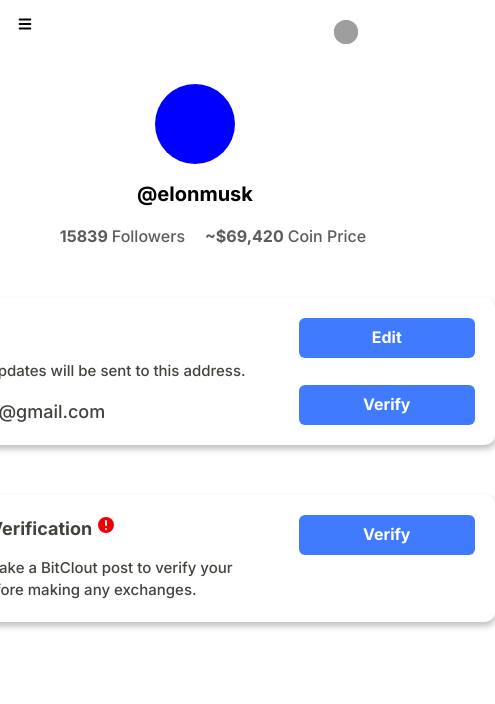
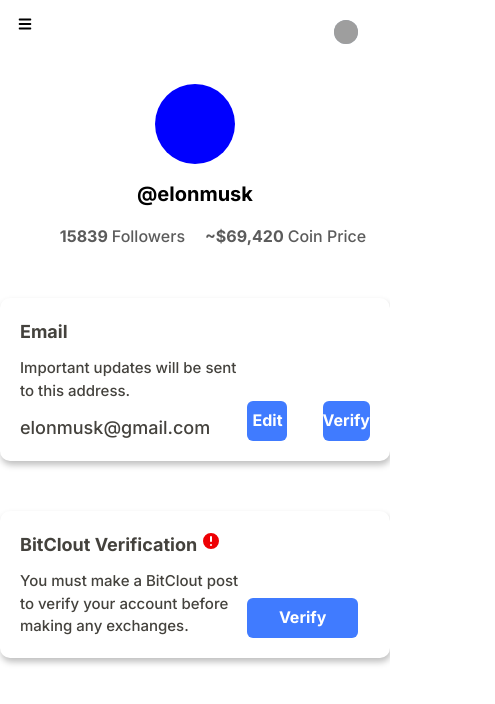
Before and after one commit to bitswap-network/exchange-frontend, a React (Create React App) app: page /profile in a window 390 px wide. Shown: the top 704 px of the page, 495 px wide, since content can reach past the window. Built offline with nearby package versions, Linux system fonts and the light colour scheme; grey boxes are pictures that could not be loaded.

Commit message:
responsive profile page

```diff
--- a/src/pages/Profile/index.tsx
+++ b/src/pages/Profile/index.tsx
@@ -75,9 +75,9 @@ export function Profile() {
                 </Flex>
                 <Flex
                     mt="50px"
-                    w="600px"
+                    w={{ sm: '80%', md: '600px' }}
                     p="20px"
-                    flexDir="row"
+                    flexDir={{ sm: 'column', md: 'row' }}
                     borderRadius="10"
                     boxShadow="1px 4px 6px 0px #00000040"
                 >
@@ -94,7 +94,7 @@ export function Profile() {
                             color="#44423D"
                             fontWeight="300"
                             fontSize="15"
-                            mt="15"
+                            mt="12px"
                         >
                             Important updates will be sent to this address.
                         </Text>
@@ -102,7 +102,7 @@ export function Profile() {
                             color="#44423D"
                             fontWeight="500"
                             fontSize="18"
-                            mt="15"
+                            mt="12px"
                         >
                             elonmusk@gmail.com
                         </Text>
@@ -111,11 +111,12 @@ export function Profile() {
                         flex="0.35"
                         align="flex-end"
                         justify="space-between"
-                        flexDir="column"
+                        flexDir={{ sm: 'row', md: 'column' }}
+                        mt={{ sm: '15px', md: '0' }}
                     >
                         <Button
                             bg="#407BFF"
-                            w="90%"
+                            w={{ sm: '45%', md: '90%' }}
                             p="10px 0"
                             color="white"
                             fontWeight="600"
@@ -127,7 +128,7 @@ export function Profile() {
                         </Button>
                         <Button
                             bg="#407BFF"
-                            w="90%"
+                            w={{ sm: '45%', md: '90%' }}
                             p="10px 0"
                             color="white"
                             fontWeight="600"
@@ -142,11 +143,12 @@ export function Profile() {
 
                 <Flex
                     mt="50px"
-                    w="600px"
+                    w={{ sm: '80%', md: '600px' }}
                     p="20px"
-                    flexDir="row"
+                    flexDir={{ sm: 'column', md: 'row' }}
                     borderRadius="10"
                     boxShadow="1px 4px 6px 0px #00000040"
+                    mb={{ sm: '50px', md: '0' }}
                 >
                     <Flex
                         flex="0.65"
@@ -166,7 +168,7 @@ export function Profile() {
                             color="#44423D"
                             fontWeight="300"
                             fontSize="15"
-                            mt="15"
+                            mt="12px"
                         >
                             You must make a BitClout post to verify your account
                             before making any exchanges.
@@ -175,8 +177,9 @@ export function Profile() {
                     <Flex
                         flex="0.35"
                         align="flex-end"
-                        justify="space-between"
-                        flexDir="column"
+                        justify={{ sm: 'center', md: 'space-between' }}
+                        flexDir={{ sm: 'row', md: 'column' }}
+                        mt={{ sm: '15px', md: '0' }}
                     >
                         <Button
                             bg="#407BFF"
```
